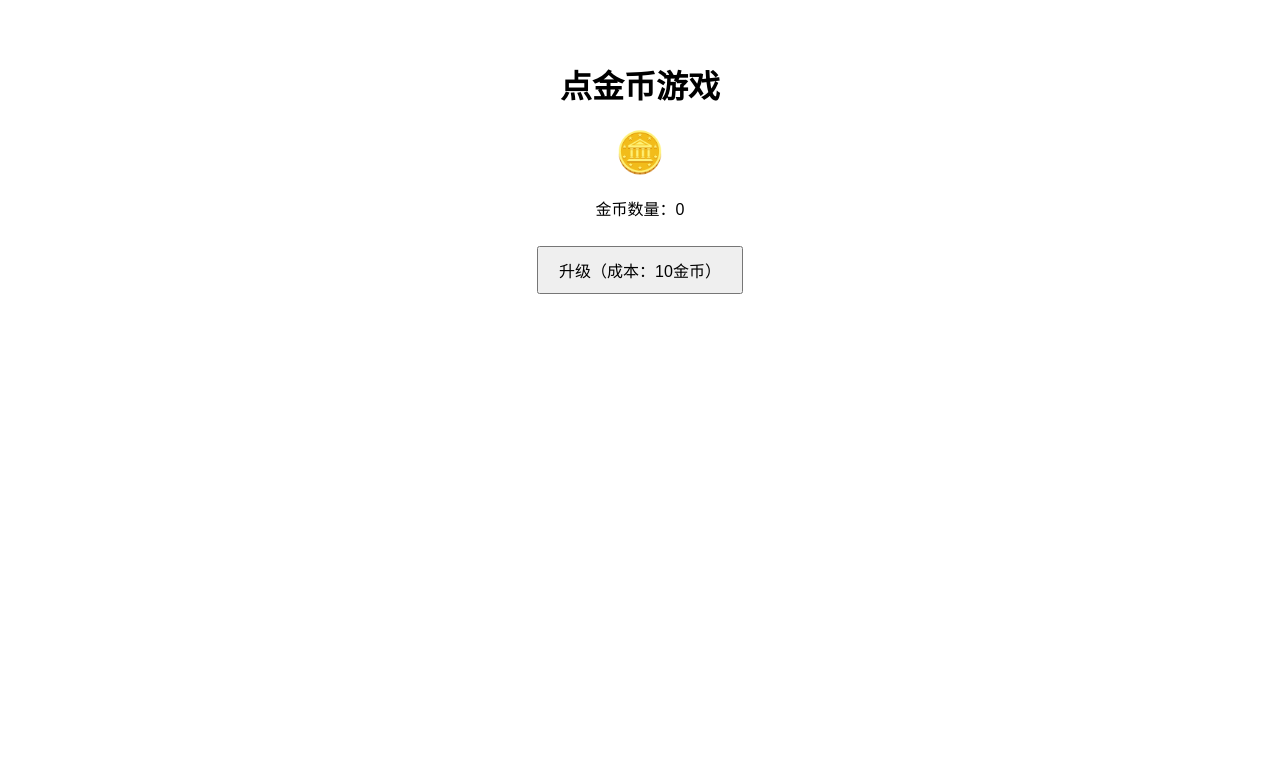
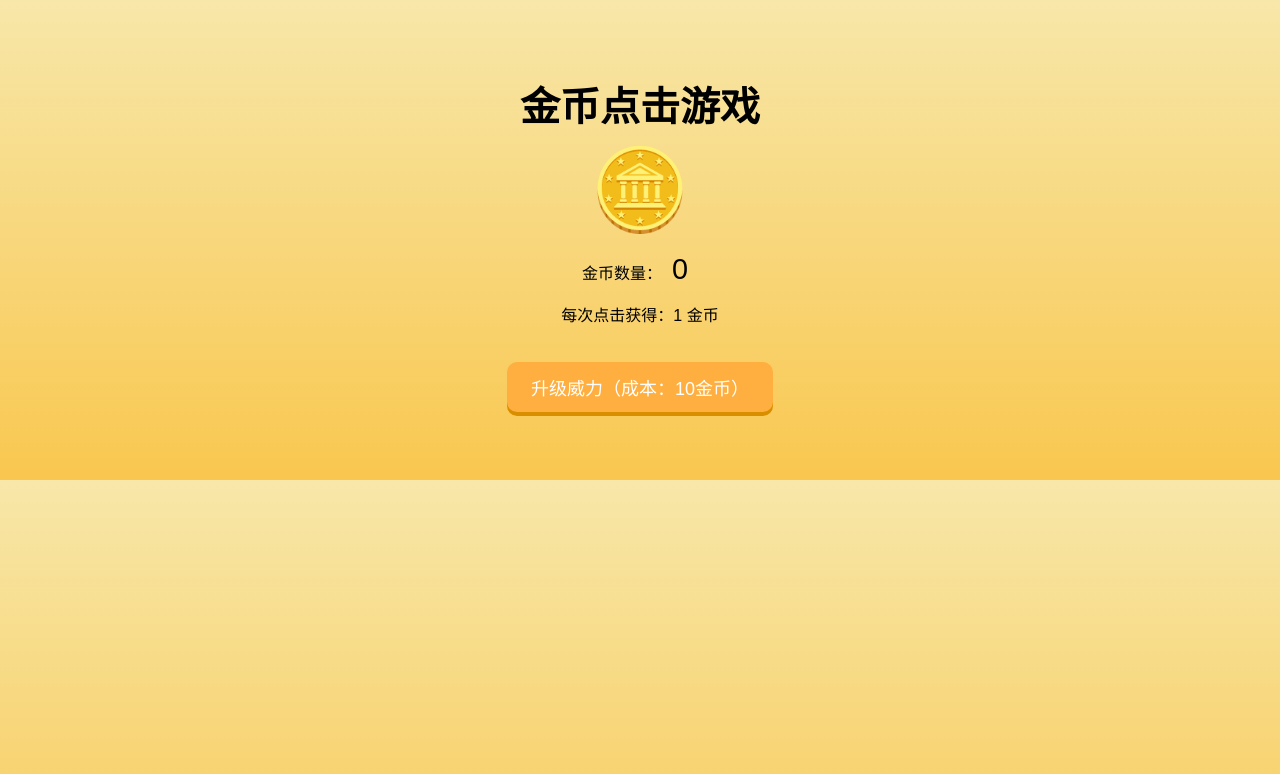
Before and after one commit to 1679hhl/Enthusiasm1, a plain HTML site: page game.html in a window 1280 px wide. Drawn offline with Linux system fonts and the light colour scheme.

Commit message:
game.html

```diff
--- a/game.html
+++ b/game.html
@@ -2,48 +2,136 @@
 <html lang="zh">
 <head>
   <meta charset="UTF-8">
-  <title>单机点击游戏</title>
+  <title>金币点击游戏</title>
   <style>
-    body { text-align: center; font-family: sans-serif; padding: 2em; }
-    #coin { font-size: 40px; cursor: pointer; margin: 20px; }
-    button { font-size: 16px; padding: 10px 20px; margin: 10px; }
+    body {
+      background: linear-gradient(to bottom, #f7e7a9, #f9c74f);
+      font-family: 'Arial Rounded MT', sans-serif;
+      text-align: center;
+      padding: 40px;
+    }
+
+    h1 {
+      font-size: 2.5em;
+      margin-bottom: 10px;
+    }
+
+    #coin {
+      font-size: 80px;
+      cursor: pointer;
+      transition: transform 0.1s ease;
+      user-select: none;
+    }
+
+    #coin:active {
+      transform: scale(1.2) rotate(10deg);
+    }
+
+    #count {
+      font-size: 1.8em;
+      margin: 10px;
+    }
+
+    button {
+      font-size: 18px;
+      padding: 12px 24px;
+      margin: 20px;
+      border: none;
+      border-radius: 10px;
+      background-color: #ffaf40;
+      color: white;
+      cursor: pointer;
+      box-shadow: 0 4px #d98e00;
+    }
+
+    button:hover {
+      background-color: #ffc76f;
+    }
+
+    button:active {
+      box-shadow: 0 2px #b87500;
+      transform: translateY(2px);
+    }
+
+    .float-text {
+      position: absolute;
+      color: #fff;
+      font-weight: bold;
+      animation: float-up 0.8s ease-out forwards;
+      pointer-events: none;
+      text-shadow: 1px 1px 3px #000;
+    }
+
+    @keyframes float-up {
+      from {
+        opacity: 1;
+        transform: translateY(0);
+      }
+      to {
+        opacity: 0;
+        transform: translateY(-50px);
+      }
+    }
   </style>
 </head>
 <body>
-  <h1>点金币游戏</h1>
+
+  <h1>金币点击游戏</h1>
   <div id="coin">🪙</div>
   <p>金币数量：<span id="count">0</span></p>
-  <button id="upgrade">升级（成本：10金币）</button>
+  <p>每次点击获得：<span id="power">1</span> 金币</p>
+  <button id="upgrade">升级威力（成本：10金币）</button>
+
+  <audio id="clickSound" src="https://cdn.pixabay.com/audio/2022/03/15/audio_1096469e1a.mp3"></audio>
+  <audio id="upgradeSound" src="https://cdn.pixabay.com/audio/2022/03/15/audio_d2993b1c96.mp3"></audio>
 
   <script>
     let coins = parseInt(localStorage.getItem("coins") || "0");
     let power = parseInt(localStorage.getItem("power") || "1");
 
+    const coinEl = document.getElementById("coin");
     const countEl = document.getElementById("count");
-    const coinEl = document.getElementById("coin");
+    const powerEl = document.getElementById("power");
     const upgradeBtn = document.getElementById("upgrade");
+    const clickSound = document.getElementById("clickSound");
+    const upgradeSound = document.getElementById("upgradeSound");
 
     function updateUI() {
       countEl.textContent = coins;
+      powerEl.textContent = power;
       localStorage.setItem("coins", coins);
       localStorage.setItem("power", power);
     }
 
-    coinEl.onclick = () => {
+    function spawnFloatingText(x, y, text) {
+      const floatText = document.createElement("div");
+      floatText.className = "float-text";
+      floatText.style.left = x + "px";
+      floatText.style.top = y + "px";
+      floatText.textContent = `+${text}`;
+      document.body.appendChild(floatText);
+      setTimeout(() => floatText.remove(), 800);
+    }
+
+    coinEl.addEventListener("click", (e) => {
       coins += power;
+      clickSound.currentTime = 0;
+      clickSound.play();
       updateUI();
-    };
+      spawnFloatingText(e.pageX, e.pageY, power);
+    });
 
-    upgradeBtn.onclick = () => {
+    upgradeBtn.addEventListener("click", () => {
       if (coins >= 10) {
         coins -= 10;
         power += 1;
+        upgradeSound.play();
         updateUI();
-        alert("升级成功！现在每次点击获得 " + power + " 金币");
+        alert(`升级成功！你现在每次点击获得 ${power} 金币`);
       } else {
         alert("金币不足！");
       }
-    };
+    });
 
     updateUI();
   </script>
```
